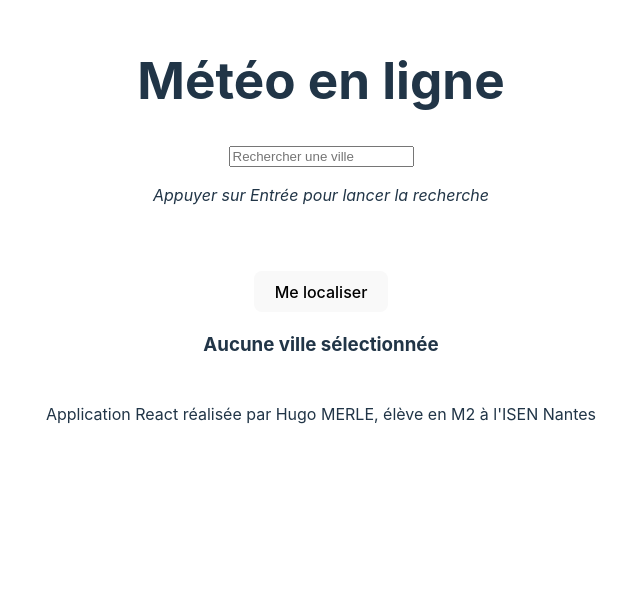
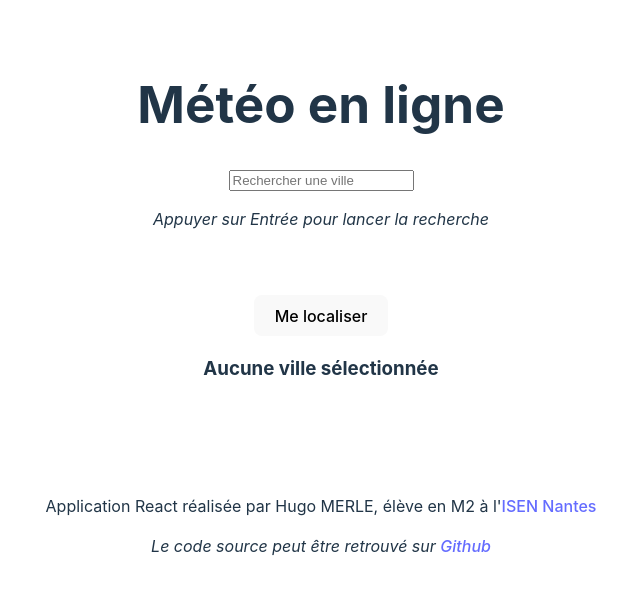
Before and after one commit to hmerle/eval, a React (Vite) app: page / in a window 1280 px wide. Shown: the part 178-772 px from the top of the page, without its empty margins (319-959 px from the left). Built offline with nearby package versions, Linux system fonts and the light colour scheme.

Commit message:
CSS + footer

```diff
--- a/index.html
+++ b/index.html
@@ -9,5 +9,9 @@
   <body>
     <div id="root"></div>
     <script type="module" src="/src/main.jsx"></script>
+    <footer>
+      <p>Application React réalisée par Hugo MERLE, élève en M2 à l'<a href='https://isen-nantes.fr'>ISEN Nantes</a></p>
+      <p><i>Le code source peut être retrouvé sur <a href='https://github.com/hmerle/eval'>Github</a></i></p>
+    </footer>
   </body>
 </html>
--- a/src/App.css
+++ b/src/App.css
@@ -4,3 +4,11 @@
   padding: 2rem;
   text-align: center;
 }
+
+footer {
+  position: fixed;
+  bottom: 0;
+  left: 50%;
+  transform: translate(-50%, -50%);
+  text-align: center;
+}
--- a/src/App.jsx
+++ b/src/App.jsx
@@ -87,8 +87,6 @@ function App() {
       </div>)
       }
       {error ? <div>Une erreur s'est produite, merci de patienter avant de réessayer. Si l'erreur persiste, merci de contacter le support</div> : ""}
-      <br />
-      <footer>Application React réalisée par Hugo MERLE, élève en M2 à l'ISEN Nantes</footer>
     </>
   )
 }
```
